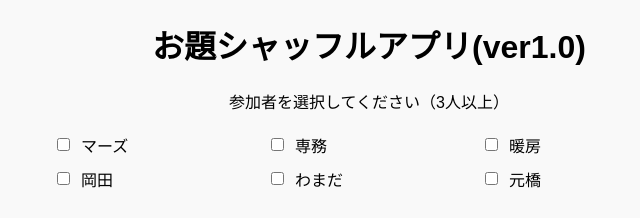
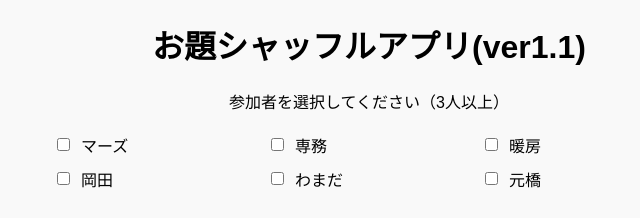
Before and after one commit to kkmk080310/lottery_web_app, a plain HTML site: page index.html in a window 1280 px wide. Shown: the top 218 px of the page, 271-911 px from the left. Drawn offline with Linux system fonts and the light colour scheme.

Commit message:
Update index.html

```diff
--- a/index.html
+++ b/index.html
@@ -10,7 +10,7 @@
 </head>
 <body>
     <div class="container">
-        <h1>お題シャッフルアプリ(ver1.0)</h1>
+        <h1>お題シャッフルアプリ(ver1.1)</h1>
         <p id="instruction">参加者を選択してください（3人以上）</p>
         <div class="checkbox-container" id="checkboxContainer"></div>
         <div id="inputContainer" class="input-container"></div>
```
